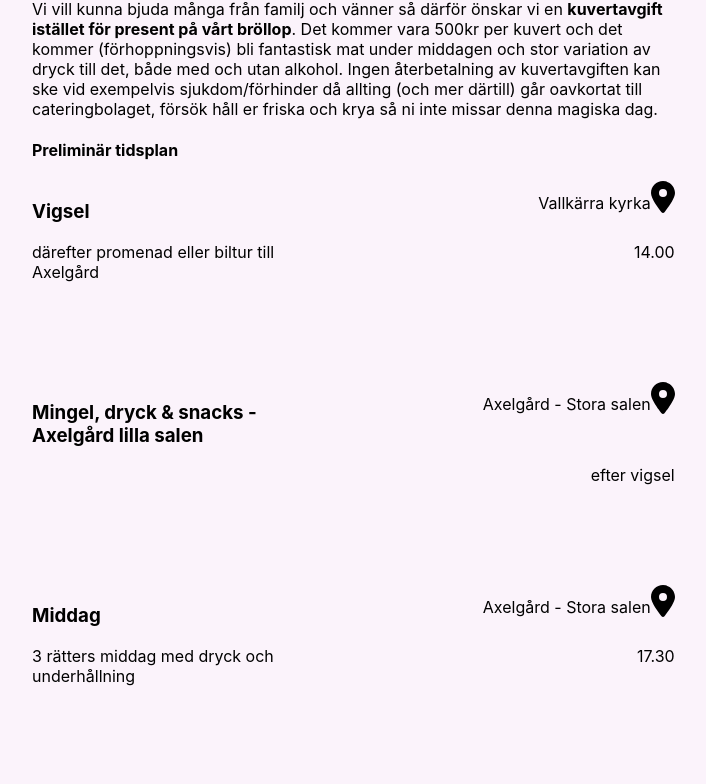
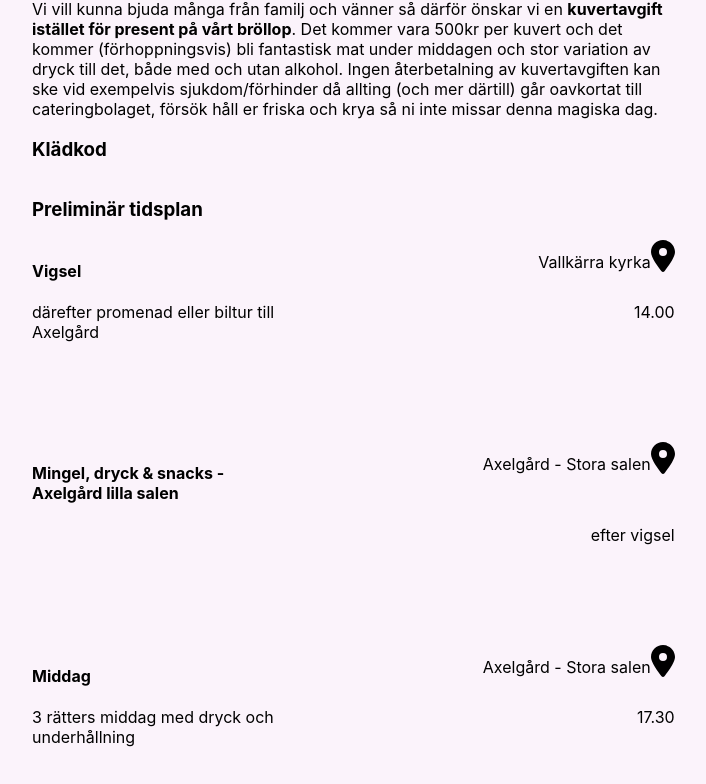
Before and after one commit to brocahontaz/fjallbark-wedding-page, a React (Create React App) app: page /#hem in a window 1280 px wide. Shown: the part 1116-1900 px from the top of the page, without its empty margins (96-802 px from the left). Built offline with nearby package versions, Linux system fonts and the light colour scheme.

Commit message:
add rsvp form

```diff
--- a/src/Main/Info/Info.js
+++ b/src/Main/Info/Info.js
@@ -16,7 +16,8 @@ function Info() {
             <b>kuvertavgift istället för present på vårt bröllop</b>
             . Det kommer vara 500kr per kuvert och det kommer (förhoppningsvis) bli fantastisk mat under middagen och stor variation av dryck till det, både med och utan alkohol. Ingen återbetalning av kuvertavgiften kan ske vid exempelvis sjukdom/förhinder då allting (och mer därtill) går oavkortat till cateringbolaget, försök håll er friska och krya så ni inte missar denna magiska dag.
           </div>
-          <h4>Preliminär tidsplan</h4>
+          <h3>Klädkod</h3>
+          <h3>Preliminär tidsplan</h3>
           <Event
             thing="Vigsel"
             location="Vallkärra kyrka"
--- a/src/Main/Main.js
+++ b/src/Main/Main.js
@@ -7,6 +7,7 @@ import Menu from './Menu';
 import Crew from './Crew';
 import Ceremony from './Ceremony';
 import Party from './Party';
+import RSVP from './RSVP';
 
 function Main() {
   return (
@@ -18,6 +19,7 @@ function Main() {
       <Menu />
       <Story />
       <Crew />
+      <RSVP />
     </div>
   );
 }
--- /dev/null
+++ b/src/Main/RSVP/RSVP.css
@@ -0,0 +1,11 @@
+.RSVP {
+  width: 100%;
+  min-height: 800px;
+  box-sizing: border-box;
+  background: #fbf3fb;
+}
+
+.RSVPWrap {
+  display: flex;
+  flex-direction: column;
+}
--- /dev/null
+++ b/src/Main/RSVP/RSVP.js
@@ -0,0 +1,15 @@
+/* eslint-disable max-len */
+import './RSVP.css';
+import ContentBlock from '../components/ContentBlock';
+
+function RSVP() {
+  return (
+    <div className="RSVP" id="fest" data-scrollspy>
+      <ContentBlock title="RSVP">
+        <iframe title="RSVP" src="https://docs.google.com/forms/d/e/1FAIpQLScad-sHbxDI-Ysw7ImlPHbjgH8masgrTScc5gkWnFUnqZA9Pw/viewform?embedded=true" width="800" height="1461" frameBorder="0" marginHeight="0" marginWidth="0">Läser in…</iframe>
+      </ContentBlock>
+    </div>
+  );
+}
+
+export default RSVP;
--- /dev/null
+++ b/src/Main/RSVP/index.js
@@ -0,0 +1,3 @@
+import RSVP from './RSVP';
+
+export default RSVP;
--- a/src/Main/components/Event/Event.js
+++ b/src/Main/components/Event/Event.js
@@ -9,7 +9,7 @@ function Event({
   return (
     <div className="Event">
       <div className="Row">
-        <h3>{thing}</h3>
+        <h4>{thing}</h4>
         <div />
         <div className="Location">
           <span>{location}</span>
```
